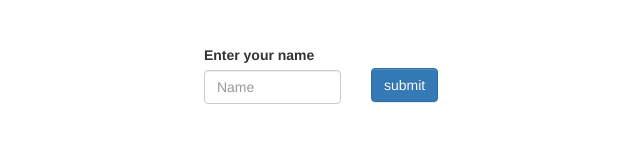
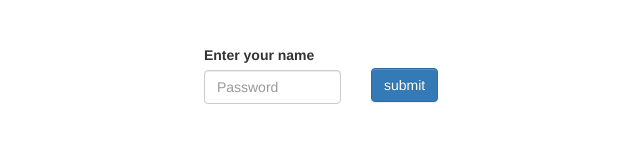
Before and after one commit to nettantradwiti/My_Video_Call_App_front_end_, a plain HTML site: page index.html in a window 1280 px wide. Shown: the part 318-460 px from the top of the page, 284-924 px from the left. Drawn offline with nearby package versions, Linux system fonts and the light colour scheme.

Commit message:
change text

```diff
--- a/index.html
+++ b/index.html
@@ -37,10 +37,10 @@
         <div class="form-group col-md-6">
           <label for="inputEmail4">Enter your name</label>
           <input
-            type="text"
+            type="password"
             class="form-control"
             id="inputEmail4"
-            placeholder="Name"
+            placeholder="Password"
           />
         </div>
         <div class="form-group col-md-6">
```
